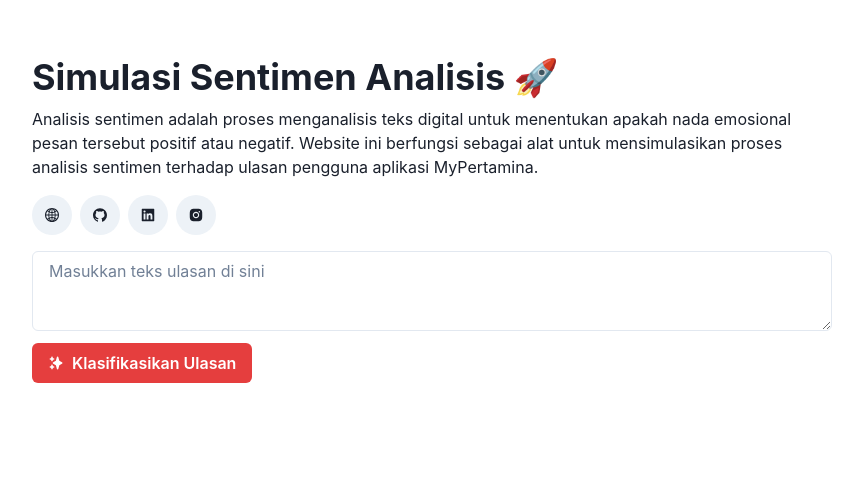
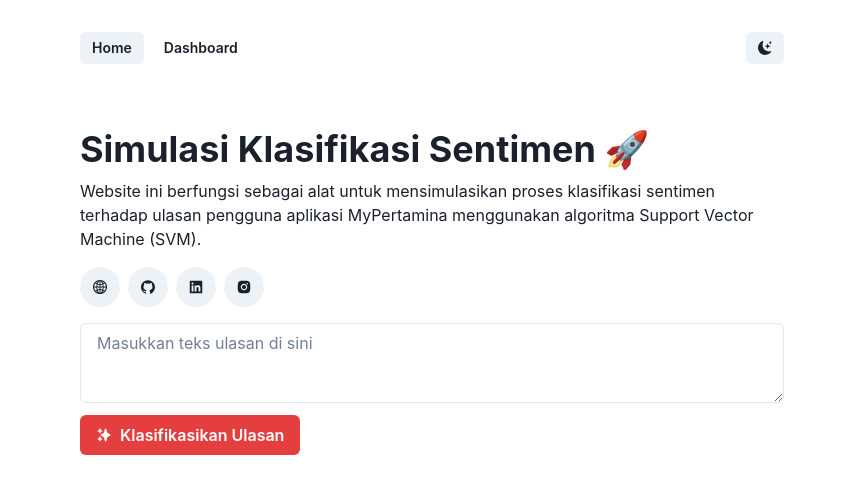
Before and after one commit to Ikram-Maulana/sentiment-analysis-simulation, a Next.js app: page / in a window 1280 px wide. Shown: the top 494 px of the page, without its empty margins (208-1071 px from the left). Built offline with nearby package versions, Linux system fonts and the light colour scheme.

Commit message:
Feat: Add Navbar Component

```diff
--- /dev/null
+++ b/src/components/Navbar.tsx
@@ -0,0 +1,51 @@
+import { Box, Button, Container, Text, useColorMode } from "@chakra-ui/react";
+import Link from "next/link";
+import { useRouter } from "next/router";
+import { useEffect, useState } from "react";
+import { BsMoonStarsFill, BsSunFill } from "react-icons/bs";
+
+export default function Navbar() {
+  const { colorMode, toggleColorMode } = useColorMode();
+  const [link, setLink] = useState("home");
+  const router = useRouter();
+
+  useEffect(() => {
+    router.pathname === "/" ? setLink("home") : setLink("dashboard");
+  }, [router.pathname]);
+
+  return (
+    <Box as="nav" pos="relative" top="0" left="0" right="0">
+      <Container maxW="3xl" px="8">
+        <Box
+          py="8"
+          display="flex"
+          alignItems="center"
+          justifyContent="space-between"
+        >
+          <Box className="nav-link" display="flex" gap="2" alignItems="center">
+            <Button
+              as={Link}
+              href="/"
+              size="sm"
+              variant={link === "home" ? undefined : "ghost"}
+            >
+              Home
+            </Button>
+            <Button
+              as={Link}
+              href="/dashboard"
+              size="sm"
+              variant={link === "dashboard" ? undefined : "ghost"}
+            >
+              Dashboard
+            </Button>
+          </Box>
+
+          <Button size="sm" onClick={toggleColorMode}>
+            {colorMode === "light" ? <BsMoonStarsFill /> : <BsSunFill />}
+          </Button>
+        </Box>
+      </Container>
+    </Box>
+  );
+}
--- a/src/pages/_app.tsx
+++ b/src/pages/_app.tsx
@@ -1,9 +1,11 @@
+import Navbar from "@/components/Navbar";
 import { ChakraProvider } from "@chakra-ui/react";
 import type { AppProps } from "next/app";
 
 export default function App({ Component, pageProps }: AppProps) {
   return (
     <ChakraProvider>
+      <Navbar />
       <Component {...pageProps} />
     </ChakraProvider>
   );
--- a/src/pages/_document.tsx
+++ b/src/pages/_document.tsx
@@ -1,10 +1,13 @@
-import { Html, Head, Main, NextScript } from "next/document";
+import theme from "@/utils/theme";
+import { ColorModeScript } from "@chakra-ui/react";
+import { Head, Html, Main, NextScript } from "next/document";
 
 export default function Document() {
   return (
     <Html lang="en">
       <Head />
       <body>
+        <ColorModeScript initialColorMode={theme.config.initialColorMode} />
         <Main />
         <NextScript />
       </body>
--- a/src/pages/index.tsx
+++ b/src/pages/index.tsx
@@ -4,7 +4,7 @@
 import ResultPredict from "@/components/ResultPredict";
 import ResultPrep from "@/components/ResultPrep";
 import Socials from "@/components/Socials";
-import { Box, Container, Text, Textarea } from "@chakra-ui/react";
+import { Box, Container, Textarea } from "@chakra-ui/react";
 import axios from "axios";
 import Head from "next/head";
 import { useState } from "react";
@@ -51,13 +51,10 @@
   return (
     <>
       <Head>
-        <title>Home | Simulasi Sentimen Analisis</title>
+        <title>Home | Simulasi Klasifikasi Sentimen</title>
         <meta
           name="description"
-          content="Analisis sentimen adalah proses menganalisis teks digital untuk
-          menentukan apakah nada emosional pesan tersebut positif atau negatif.
-          Website ini berfungsi sebagai alat untuk mensimulasikan proses analisis
-          sentimen terhadap ulasan pengguna aplikasi MyPertamina."
+          content="Website ini berfungsi sebagai alat untuk mensimulasikan proses klasifikasi sentimen terhadap ulasan pengguna aplikasi MyPertamina menggunakan algoritma Support Vector Machine (SVM)."
         />
         <meta name="viewport" content="width=device-width, initial-scale=1" />
         <link rel="icon" href="/favicon.ico" />
@@ -65,20 +62,12 @@
 
       <main>
         <Toaster />
-        <Container
-          maxW="800px"
-          mt={{ base: "8", md: "12" }}
-          mb={{ base: "8", md: "12" }}
-          px={{ base: "8", lg: "0" }}
-        >
-          {/* Hero section */}
+        <Container maxW="3xl" pt="6" pb="12" px="8">
+          {/* Hero */}
           <section className="hero">
             <Header
-              title="Simulasi Sentimen Analisis 🚀"
-              description="Analisis sentimen adalah proses menganalisis teks digital untuk
-        menentukan apakah nada emosional pesan tersebut positif atau negatif.
-        Website ini berfungsi sebagai alat untuk mensimulasikan proses analisis
-        sentimen terhadap ulasan pengguna aplikasi MyPertamina."
+              title="Simulasi Klasifikasi Sentimen 🚀"
+              description="Website ini berfungsi sebagai alat untuk mensimulasikan proses klasifikasi sentimen terhadap ulasan pengguna aplikasi MyPertamina menggunakan algoritma Support Vector Machine (SVM)."
             />
             <Socials />
           </section>
--- /dev/null
+++ b/src/utils/theme.js
@@ -0,0 +1,13 @@
+// 1. import `extendTheme` function
+import { extendTheme } from "@chakra-ui/react";
+
+// 2. Add your color mode config
+const config = {
+  initialColorMode: "light",
+  useSystemColorMode: false,
+};
+
+// 3. extend the theme
+const theme = extendTheme({ config });
+
+export default theme;
```
